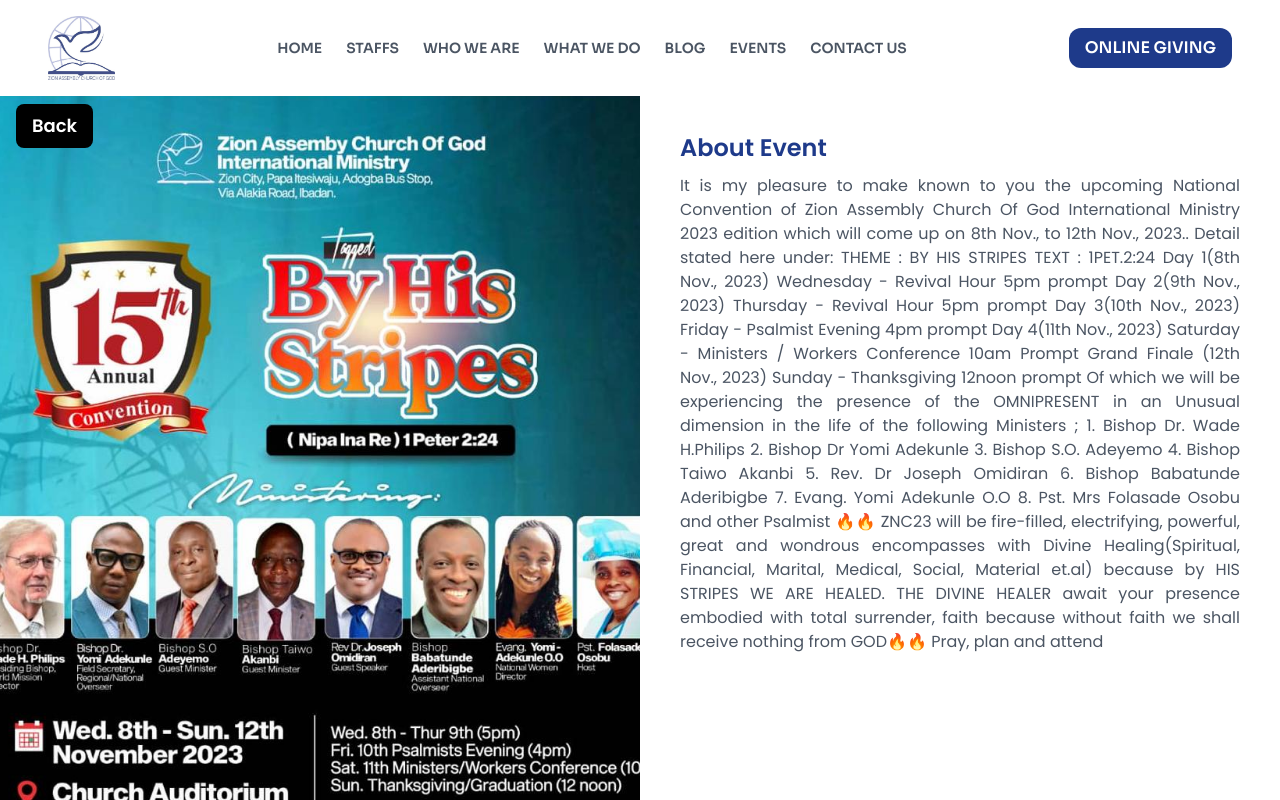
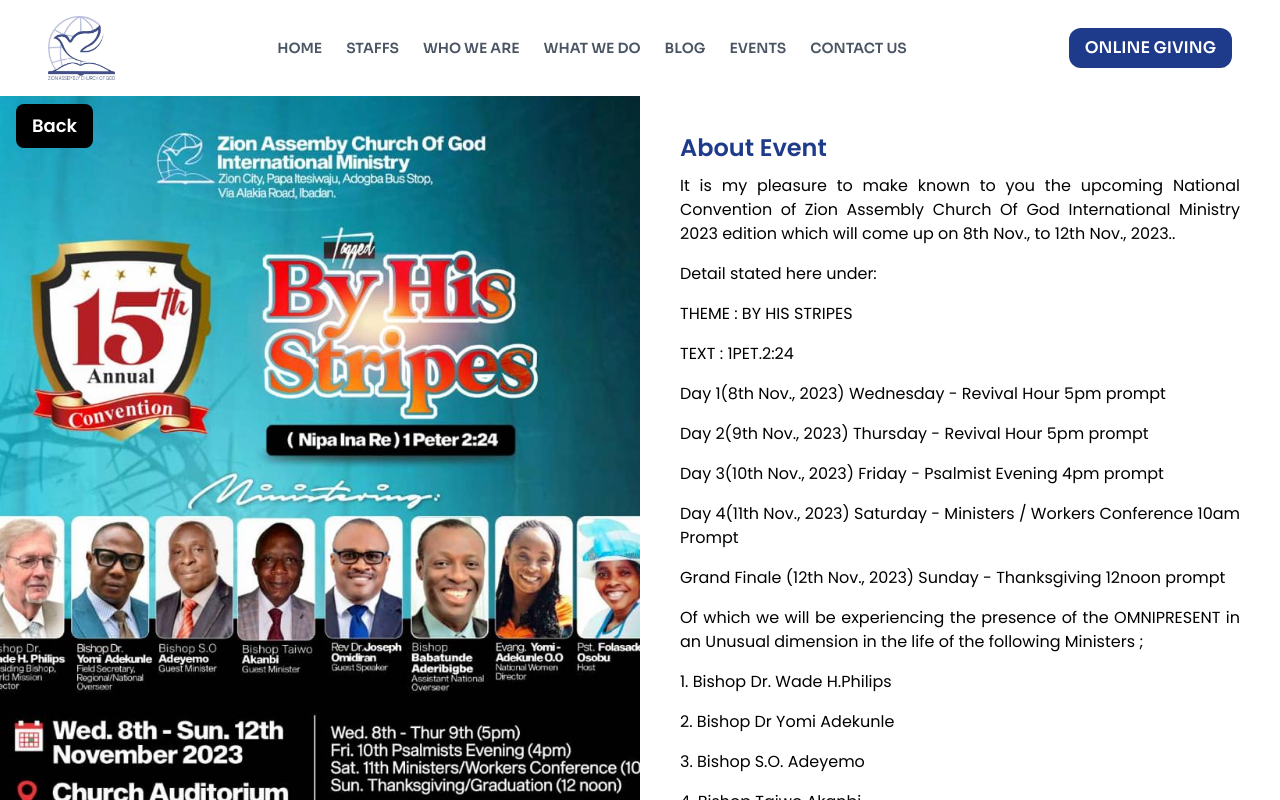
Before and after one commit to pleasantyomi/Zion, a React (Vite) app: page /events in a window 1280 px wide. Both pictures are taken after a click on the element 271 px from the left and 368 px from the top of the page. Shown: the top 800 px of the page. Built offline with nearby package versions, Linux system fonts and the light colour scheme; what tailwindcss-animatecss would draw is missing.

Commit message:
updated the event page

```diff
--- a/src/Pages/MainContact.jsx
+++ b/src/Pages/MainContact.jsx
@@ -48,20 +48,20 @@
                     <div className="flex-shrink-0 flex-nowrap relative hidden lg:block bg-contact bg-black bg-opacity-80 bg-blend-darken w-4/12 h-[90vh] bg-cover bg-right rounded-l-xl">
                         <div className="absolute bottom-0 left-[1rem] flex justify-center items-center gap-1 pb-5">
                             <img className="w-auto h-12" src={logo}/>
-                            <p className="grid leading-tight font-semibold text-white">
+                            <p className="grid font-semibold leading-tight text-white">
                               <span>ZION ASSEMBLY</span>
                               <span>CHURCH OF GOD, NIGERIA</span>
                             </p>
                         </div>
                     </div>
 
-                    <div className="px-10 py-5 w-full">
-                        <h1 className="font-secandary grid text-gray-600 text-xl leading-tight">
+                    <div className="w-full px-10 py-5">
+                        <h1 className="grid text-xl leading-tight text-gray-600 font-secandary">
                             <span className="text-black">GET IN <span className="font-semibold">TOUCH</span></span>
                             <span className="text-base">24/7 We will answer your questions and problems.</span>
                         </h1>
 
-                        <form ref={form} onSubmit={sendEmail}  className="mt-5 w-full">
+                        <form ref={form} onSubmit={sendEmail}  className="w-full mt-5">
                            <div className="flex justify-between gap-4">
                                <div className="flex items-center outline outline-[1px] outline-gray-400 w-full p-2 rounded-md hover:ring focus:ring-green-200 transition ease-in-out duration-400">
                                     <div>
@@ -70,8 +70,8 @@
                                         </svg>
                                     </div>
 
-                                    <div className="w-full relative">
-                                       <input type="text" placeholder="First name"name="user_name"  className="outline-none border-0 pl-1 py-2 w-full"/>
+                                    <div className="relative w-full">
+                                       <input type="text" placeholder="First name"name="user_name" required  className="w-full py-2 pl-1 border-0 outline-none"/>
                                     </div>
                                 </div>
 
@@ -82,8 +82,8 @@
                                         </svg>
                                     </div>
 
-                                    <div className="w-full relative">
-                                       <input type="text" placeholder="Last name" name="user_name" className="outline-none border-0 pl-1 py-2 w-full"/>
+                                    <div className="relative w-full">
+                                       <input type="text" placeholder="Last name" name="user_name" required className="w-full py-2 pl-1 border-0 outline-none"/>
                                     </div>
                                 </div>
                             </div>
@@ -95,8 +95,8 @@
                                     </svg>
                                 </div>
 
-                                <div className="w-full relative rounded-md">
-                                   <input type="email" placeholder="Email" name="user_email" required className="outline-none border-0 py-2 font-lg w-full pl-2  bg-transparent" id="email"/>
+                                <div className="relative w-full rounded-md">
+                                   <input type="email" placeholder="Email" name="user_email" required className="w-full py-2 pl-2 bg-transparent border-0 outline-none font-lg" id="email"/>
                                 </div>
                             </div>
 
@@ -107,16 +107,16 @@
                                     </svg>
                                 </div>
 
-                                <div className="w-full relative">
-                                   <input type="tel" placeholder="Phone" name="contact" required className="outline-none border-0 py-2 font-lg min-w-full pl-2 bg-transparent" id="phone"/>
+                                <div className="relative w-full">
+                                   <input type="tel" placeholder="Phone" name="contact" required className="min-w-full py-2 pl-2 bg-transparent border-0 outline-none font-lg" id="phone"/>
                                 </div>
                             </div>
 
-                            <div className="mt-5  ">
+                            <div className="mt-5 ">
                                <textarea  type="text" placeholder="Message" name="message" className=" pt-2 align w-full h-40 outline outline-[1px] outline-gray-500 px-2  rounded-md hover:ring focus:ring-green-200 transition ease-in-out duration-400" id="message"></textarea>
                             </div>
 
-                            <input type="submit" value="send Message" id="submitBtn" className="block bg-blue-900 w-full py-3 text-white text-center text-lg font-semibold mt-5 rounded-md"/>
+                            <input type="submit" value="send Message" id="submitBtn" className="block w-full py-3 mt-5 text-lg font-semibold text-center text-white bg-blue-900 rounded-md"/>
                        </form>
                     </div>
 
--- a/src/Pages/MainEvents.jsx
+++ b/src/Pages/MainEvents.jsx
@@ -13,7 +13,29 @@
             location: 'Church Auditorium',
             image: convention,
             subtitle: 'About Event',
-            text: ' It is my pleasure to make known to you the upcoming National Convention of Zion Assembly Church Of God International Ministry 2023 edition which will come up on 8th Nov., to 12th Nov., 2023..\n\n Detail stated here under:\nTHEME : BY HIS STRIPES\nTEXT : 1PET.2:24\n Day 1(8th Nov., 2023) Wednesday - Revival Hour 5pm prompt\nDay 2(9th Nov., 2023) Thursday - Revival Hour 5pm prompt\nDay 3(10th Nov., 2023) Friday - Psalmist Evening 4pm prompt\n Day 4(11th Nov., 2023) Saturday - Ministers / Workers Conference 10am Prompt\nGrand Finale (12th Nov., 2023) Sunday - Thanksgiving 12noon prompt\nOf which we will be experiencing the presence of the OMNIPRESENT in an Unusual dimension in the life of the following Ministers ;\n1. Bishop Dr. Wade H.Philips\n2. Bishop Dr Yomi Adekunle\n3. Bishop S.O. Adeyemo\n4. Bishop Taiwo Akanbi \n5. Rev. Dr Joseph Omidiran\n 6. Bishop Babatunde Aderibigbe\n 7. Evang. Yomi Adekunle O.O\n8. Pst. Mrs Folasade Osobu and other Psalmist 🔥🔥\nZNC23 will be fire-filled, electrifying, powerful, great and wondrous encompasses with Divine Healing(Spiritual, Financial, Marital, Medical, Social, Material et.al) because by HIS STRIPES WE ARE HEALED. THE DIVINE HEALER await your presence embodied with total surrender, faith because without faith we shall receive nothing from GOD🔥🔥\nPray, plan and attend ',
+            text: [
+            'It is my pleasure to make known to you the upcoming National Convention of Zion Assembly Church Of God International Ministry 2023 edition which will come up on 8th Nov., to 12th Nov., 2023..',
+             'Detail stated here under:',
+             'THEME : BY HIS STRIPES',
+             'TEXT : 1PET.2:24',
+             'Day 1(8th Nov., 2023) Wednesday - Revival Hour 5pm prompt',
+             'Day 2(9th Nov., 2023) Thursday - Revival Hour 5pm prompt',
+             'Day 3(10th Nov., 2023) Friday - Psalmist Evening 4pm prompt',
+             'Day 4(11th Nov., 2023) Saturday - Ministers / Workers Conference 10am Prompt',
+             'Grand Finale (12th Nov., 2023) Sunday - Thanksgiving 12noon prompt',
+             'Of which we will be experiencing the presence of the OMNIPRESENT in an Unusual dimension in the life of the following Ministers ;',
+             '1. Bishop Dr. Wade H.Philips',
+             '2. Bishop Dr Yomi Adekunle',
+             '3. Bishop S.O. Adeyemo',
+             '4. Bishop Taiwo Akanbi',
+             '5. Rev. Dr Joseph Omidiran',
+             '6. Bishop Babatunde Aderibigbe',
+             '7. Evang. Yomi Adekunle O.O',
+             '8. Pst. Mrs Folasade Osobu and other Psalmist 🔥🔥',
+             'ZNC23 will be fire-filled, electrifying, powerful, great and wondrous encompasses with Divine Healing(Spiritual, Financial, Marital, Medical, Social, Material et.al) because by HIS STRIPES WE ARE HEALED. THE DIVINE HEALER await your presence embodied with total surrender, faith because without faith we shall receive nothing from GOD🔥🔥',
+             'Pray, plan and attend ',
+            ],
+
             id: 1},
     ])
 
@@ -43,14 +65,14 @@
                                         </div>
 
                                         <div className="absolute grid bg-white w-full lg:h-[11rem] h-[11rem]  bottom-0 rounded-b-xl lg:px-5 px-2 py-6">
-                                            <h1 className="font-semibold text-2xl text-gray-600">{eve.theme}</h1>
-                                            <p className="text-gray-400 text-lg">{eve.title}</p>
+                                            <h1 className="text-2xl font-semibold text-gray-600">{eve.theme}</h1>
+                                            <p className="text-lg text-gray-400">{eve.title}</p>
                                             <div className="flex items-center gap-2 text-gray-400">
                                                <svg className="w-5 h-5" fill="#BDBDBD" width="800px" height="800px" viewBox="0 0 24 24" xmlns="http://www.w3.org/2000/svg"><path d="M19,4H17V3a1,1,0,0,0-2,0V4H9V3A1,1,0,0,0,7,3V4H5A3,3,0,0,0,2,7V19a3,3,0,0,0,3,3H19a3,3,0,0,0,3-3V7A3,3,0,0,0,19,4Zm1,15a1,1,0,0,1-1,1H5a1,1,0,0,1-1-1V12H20Zm0-9H4V7A1,1,0,0,1,5,6H7V7A1,1,0,0,0,9,7V6h6V7a1,1,0,0,0,2,0V6h2a1,1,0,0,1,1,1Z"/></svg>
                                                <p>{eve.date}</p>
                                             </div>
                                             <div className="flex items-center gap-2 text-gray-400 ">
-                                                <svg className="text-white w-5 h-5" width="800px" height="800px" viewBox="0 0 24 24" fill="none" xmlns="http://www.w3.org/2000/svg">
+                                                <svg className="w-5 h-5 text-white" width="800px" height="800px" viewBox="0 0 24 24" fill="none" xmlns="http://www.w3.org/2000/svg">
                                                   <path d="M12 21C15.5 17.4 19 14.1764 19 10.2C19 6.22355 15.866 3 12 3C8.13401 3 5 6.22355 5 10.2C5 14.1764 8.5 17.4 12 21Z" stroke="#BDBDBD" strokeWidth="2" strokeLinecap="round" strokeLinejoin="round"/>
                                                   <path d="M12 12C13.1046 12 14 11.1046 14 10C14 8.89543 13.1046 8 12 8C10.8954 8 10 8.89543 10 10C10 11.1046 10.8954 12 12 12Z" stroke="#BDBDBD" strokeWidth="2" strokeLinecap="round" strokeLinejoin="round"/>
                                                 </svg>
@@ -76,7 +98,7 @@
              return(
             <div className="pt-[5.5rem] pb-20 lg:pb-5">
             {events.map((prev)=>(
-                <div key={prev.id} className="lg:grid grid-cols-2">
+                <div key={prev.id} className="grid-cols-2 lg:grid">
                     <div className="relative h-[100vh] mb-56 lg:mb-0">
                       <img className="lg:h-[100vh] lg:w-[50vw] object-cover" src={prev.image}/>
                       <div>
@@ -85,7 +107,13 @@
                     </div>
                     <div className="mobile:absolute tablet:absolute laptop:relative bg-white  laptop:px-10 px-5 text-justify pt-10 rounded-t-3xl top-[20rem] laptop:top-[0.1rem]">
                         <h1 className="text-blue-900 font-semibold text-[1.5rem] pb-2">{prev.subtitle}</h1>
-                        <p className="text-gray-600">{prev.text}</p>
+                        {prev.text && Array.isArray(prev.text) && (
+                            prev.text.map((paragraph, index) => (
+                                <div key={index} className="mb-4">
+                                    {paragraph}
+                                </div>
+                            ))
+                        )}
                     </div>
                 </div>
             ))}
```
